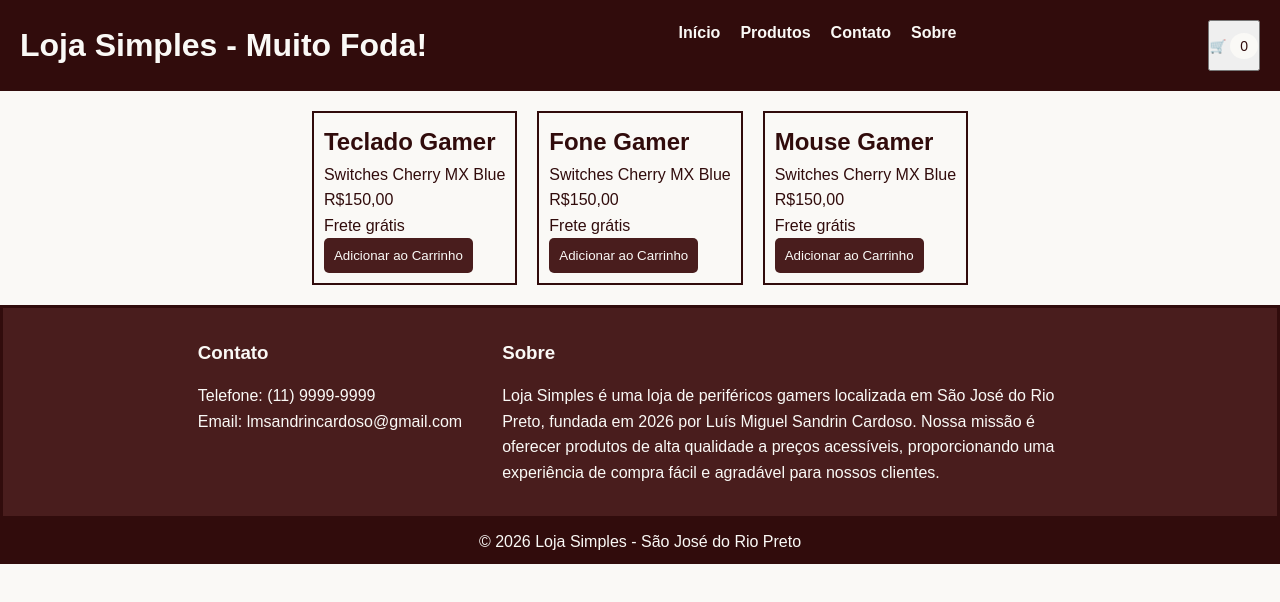
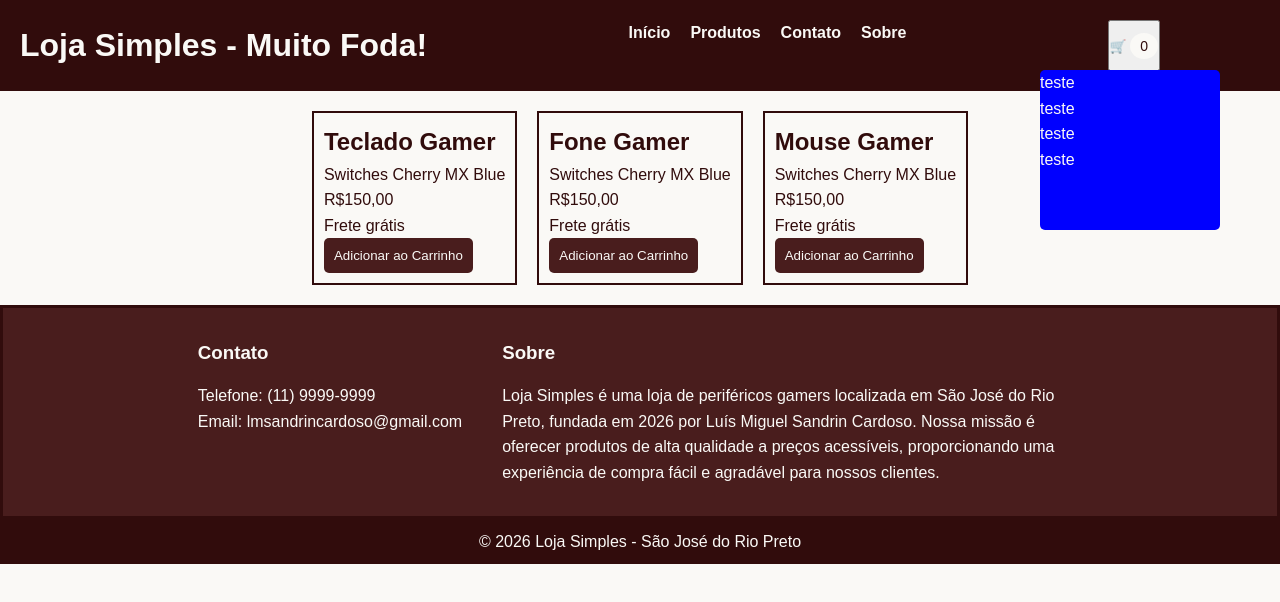
Before and after one commit to jameshllsng/loja-simples, a plain HTML site: page index.html in a window 1280 px wide. Drawn offline with Linux system fonts and the light colour scheme.

Commit message:
mais mudanças

```diff
--- a/index.html
+++ b/index.html
@@ -23,6 +23,14 @@
     <button class="carrinho" aria-label="Carrinho de compras">
       🛒 <span id="carrinho-count">0</span>
     </button>
+    <div id="carrinho-container">
+      <ul id="carrinho-lista">
+        <li>teste</li>
+        <li>teste</li>
+        <li>teste</li>
+        <li>teste</li>
+      </ul>
+    </div>
   </header>
 
   <main id="produtos" class="produtos">
--- a/script.js
+++ b/script.js
@@ -1,20 +1,18 @@
 const addCarrinho = document.querySelectorAll(".adicionar-carrinho");
 const contCarrinho = document.getElementById("carrinho-count");
 
-let qtdCarrinho = 0;
+// let qtdCarrinho = 0;
 let produtosCarrinho = [];
 
 function atualizarCarrinho(event) {
   let produto = event.target.closest(".item-produto");
-  qtdCarrinho++;
-  contCarrinho.textContent = qtdCarrinho;
-
   let item = {
     id: produto.dataset.id,
     name: produto.dataset.name,
   };
+  produtosCarrinho.push(item);
 
-  produtosCarrinho.push(item);
+  contCarrinho.textContent = produtosCarrinho.length;
   console.log(produtosCarrinho);
 }
 
--- a/style.css
+++ b/style.css
@@ -28,12 +28,36 @@ header {
 
 /* Menu */
 
+.carrinho {
+  margin-right: 100px;
+  position: relative;
+}
+
 #carrinho-count {
   background-color: #faf9f6;
   color: #310c0c;
   border-radius: 50%;
   padding: 5px 10px;
   font-size: 14px;
+}
+
+#carrinho-container {
+  position: absolute;
+  top: 70px;
+  right: 60px;
+  background: blue;
+  min-width: 180px;
+  min-height: 160px;
+  border-radius: 5px;
+}
+
+#carrinho-lista {
+  text-align: left;
+  box-sizing: border-box;
+  display: block;
+  list-style: none;
+  margin: 0px;
+  padding: 0px;
 }
 
 .menu {
```
